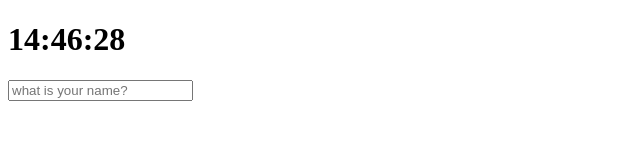
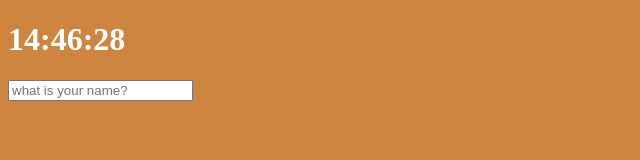
Before and after one commit to wjgin/toy-projects, a plain HTML site: page Nomad/clock.html in a window 1280 px wide. Shown: the whole page, without its empty margins (0-640 px from the left). Drawn offline with Linux system fonts and the light colour scheme.

Commit message:
local storage

```diff
--- a/Nomad/clock.html
+++ b/Nomad/clock.html
@@ -2,15 +2,20 @@
 <html>
     <head>
         <title>clock maker</title>
+
+        <link rel = "stylesheet" href = "index.css"/>
     </head>
 
     <body>
         <div class = "js-clock">
             <h1> 00:00 </h1>
         </div>
-        <form class = "js-form">
+        <h4 class = "js-greeting greeting"></h4>
+
+        <form class = "js-form form">
             <input tyle = "text" placeholder = "what is your name?"/>
         </form>
         <script src = "clock.js"></script>
+        <script src = "greeting.js"></script>
     </body>
 </html>
--- /dev/null
+++ b/Nomad/greeting.js
@@ -0,0 +1,39 @@
+const form = document.querySelector(".js-form"),
+    input = form.querySelector("input"),
+    greeting = document.querySelector(".js-greeting");
+
+const USER_LS = "currentUser";
+const SHOWING_CN = "showing";
+
+function paintingName(text) {
+    form.classList.remove(SHOWING_CN);
+    greeting.classList.add(SHOWING_CN);
+    greeting.innerText = `Hello ${text}`;
+}
+
+function handleSubmit(event){
+    event.preventDefault();
+    const currentValue = input.value;
+    paintingName(currentValue);
+}
+
+function askForName(){
+    form.classList.add(SHOWING_CN);
+    form.addEventListener("submit", handleSubmit);
+
+}
+
+function loadUser() {
+    const currentUser = localStorage.getItem(USER_LS);
+    if (currentUser === null) {
+        askForName();
+    } else {
+        paintingName(currentUser);
+    }
+}
+
+function init() {
+    loadUser();
+}
+
+init();
--- a/Nomad/index.css
+++ b/Nomad/index.css
@@ -16,3 +16,12 @@ h1{
 .clicked{
     color:violet;
 }
+
+.form,
+.greeting{
+    display: none;
+}
+
+.showing{
+    display: block;
+}
```
